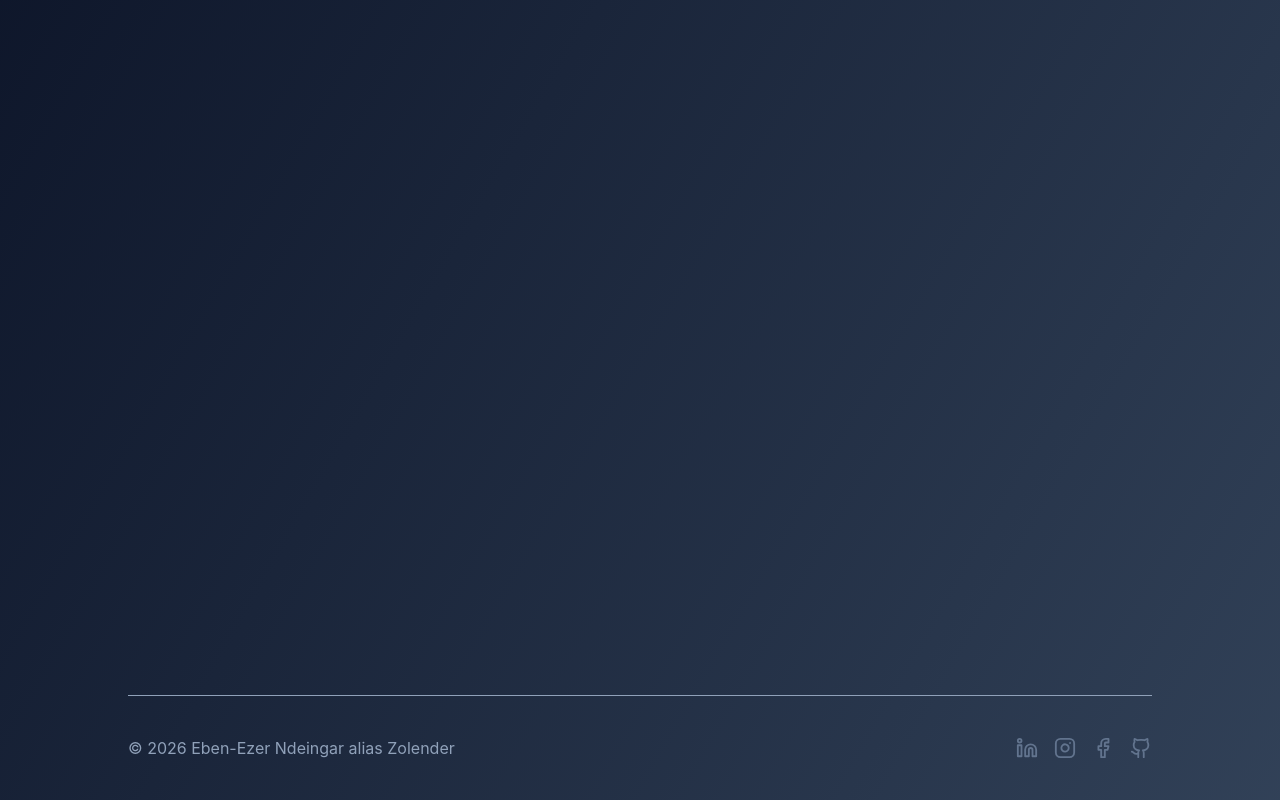
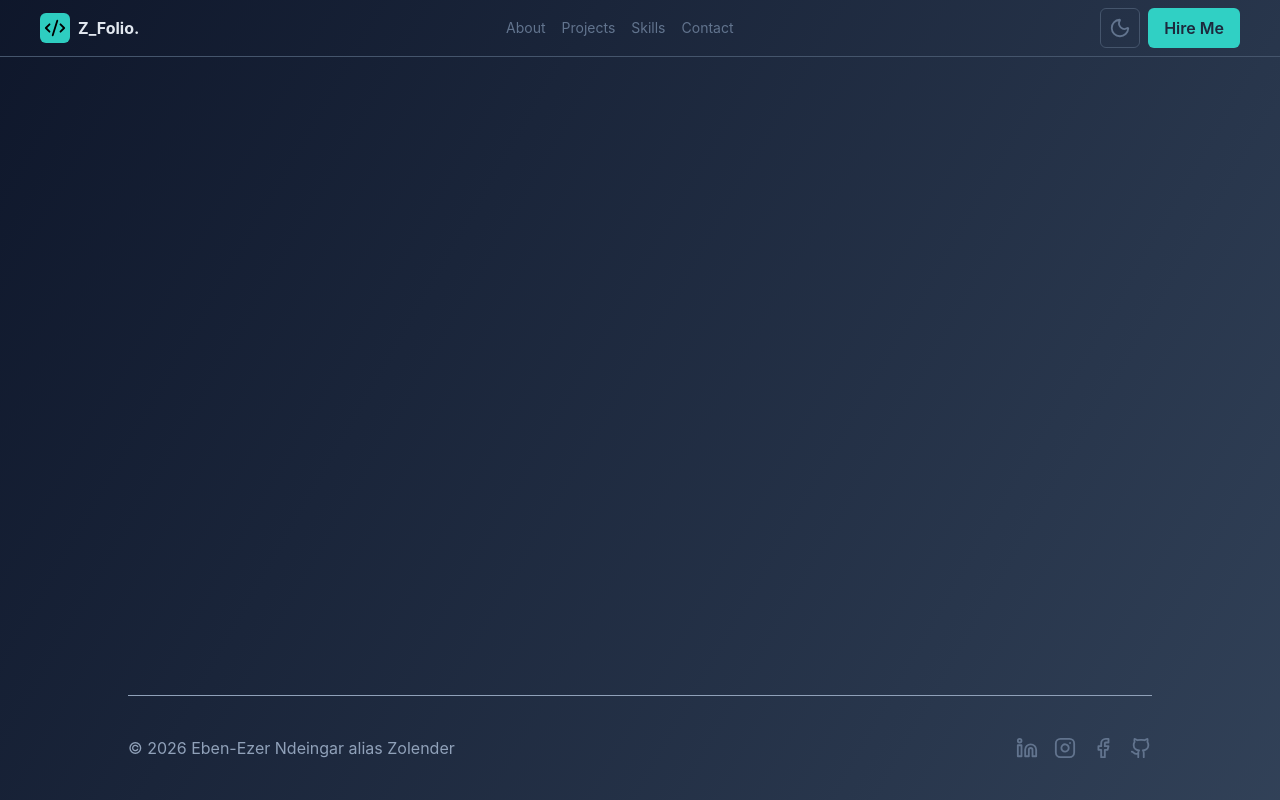
Before and after one commit to Zolender/Z-folio, a React (Vite) app: page / in a window 1280 px wide. Built offline with nearby package versions, Linux system fonts and the light colour scheme.

Commit message:
feat: refactor Navbar component structure and styling

```diff
--- a/src/component/layout/Navbar.jsx
+++ b/src/component/layout/Navbar.jsx
@@ -1,8 +1,40 @@
+import { Code2, Menu, Moon } from "lucide-react";
+
 const Navbar = () => {
     return (
-        <>
+        <nav className="fixed top-0 w-full p-2 sm:px-10 flex justify-between items-center border-b border-b-slate-600">
 
-        </>
+
+            <div className="flex items-center gap-2 ">
+                <p className="p-1 bg-[#33ebd9db] rounded-md">
+                    <Code2 size={22}/>
+                </p>
+                <p className="font-bold text-slate-200">Z_Folio.</p>
+            </div>
+
+
+            <div className="flex gap-4 items-center text-slate-500 text-sm">
+                <p className="hover:text-slate-400 hover:scale-110 transition-all hover:cursor-pointer duration-300 ease-in-out">About</p>
+                <p className="hover:text-slate-400 hover:scale-110 transition-all hover:cursor-pointer duration-300 ease-in-out">Projects</p>
+                <p className="hover:text-slate-400 hover:scale-110 transition-all hover:cursor-pointer duration-300 ease-in-out">Skills</p>
+                <p className="hover:text-slate-400 hover:scale-110 transition-all hover:cursor-pointer duration-300 ease-in-out">Contact</p>
+            </div>
+
+
+            <div className="flex w-fit items-center gap-2 max-sm:hidden">
+                <button className="border border-slate-600 p-2 rounded-md">
+                    <Moon size={22} className="text-slate-500 hover:cursor-pointer hover:scale-105 hover:text-slate-400 transition-all ease-in duration-300"/>
+                </button>
+                <button className="bg-[#33ebd9db] text-slate-800 font-semibold py-2 px-4 rounded-md hover:opacity-80 transition-all ease duration-300 hover:cursor-pointer">
+                    Hire Me
+                </button>
+            </div>
+
+            <div className="sm:hidden">
+                <Menu size={22} className="text-slate-500"/>
+            </div>
+
+        </nav>
     );
 }
 
```
